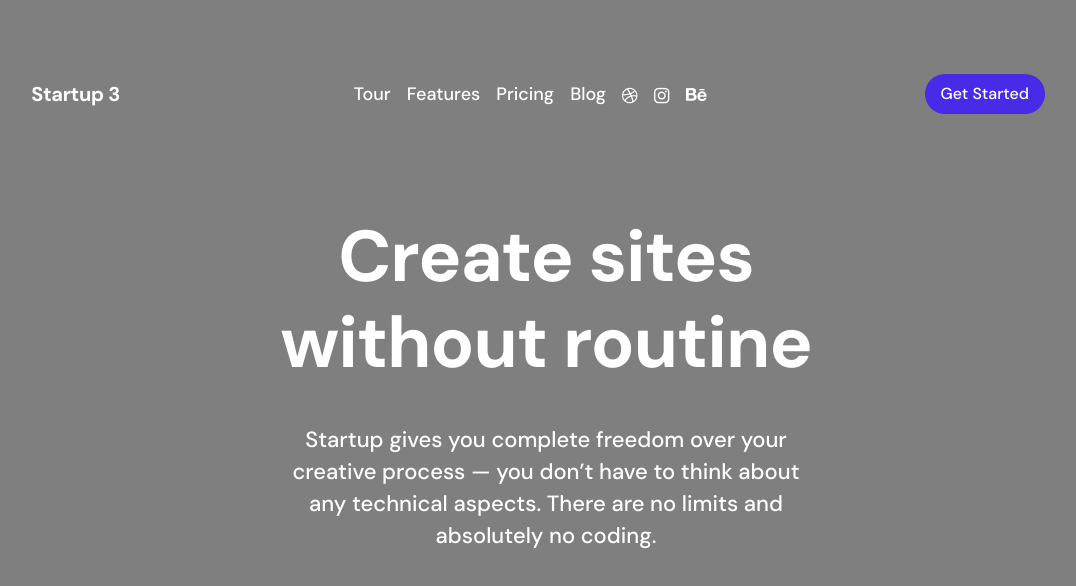
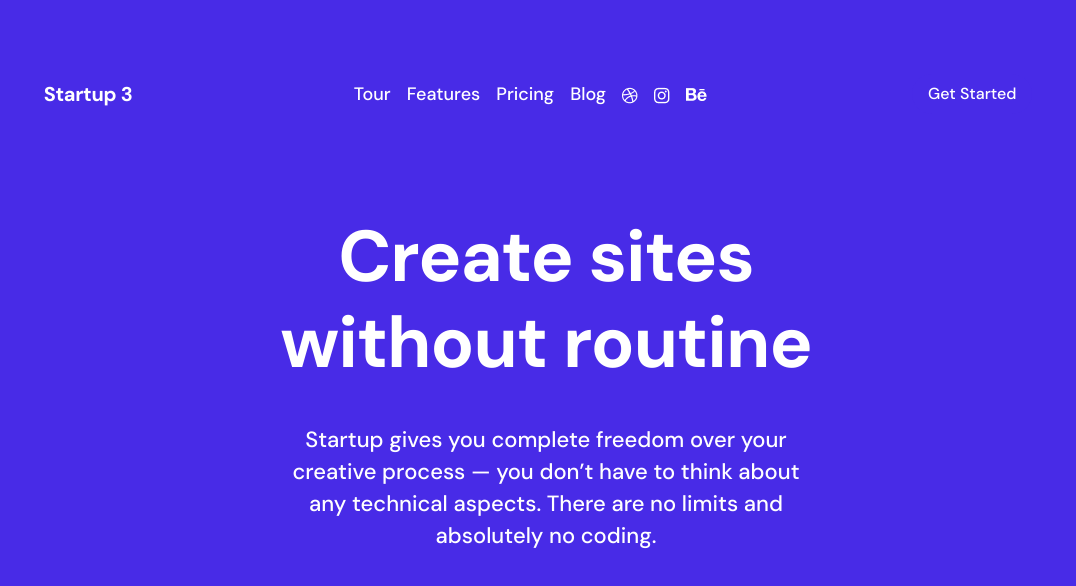
Before and after one commit to del5vy/header13_groupC, a plain HTML site: page index.html in a window 1280 px wide. Shown: the whole page, without its empty margins (94-1170 px from the left). Drawn offline with nearby package versions, Linux system fonts and the light colour scheme; a web font is replaced by a local one.

Commit message:
header13 update

```diff
--- a/style.css
+++ b/style.css
@@ -3,11 +3,16 @@
 * {
   color: #fff !important;
 }
+
+.row {
+  margin: 0 !important;
+}
+
 body {
   background-image: url("./images/backgroundImage.png");
   /* lightgray 50% / cover no-repeat; */
   /* opacity: 0.5; */
-  background-color: rgba(0, 0, 0, 0.5) !important;
+  background-color: #482be7 !important;
 }
 
 .btn-log {
```
